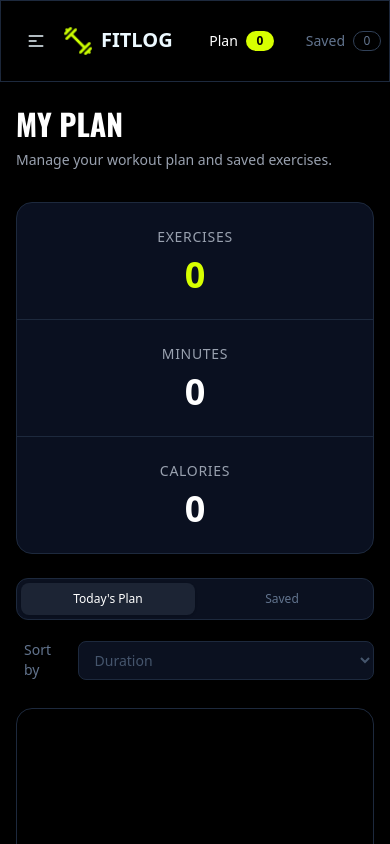
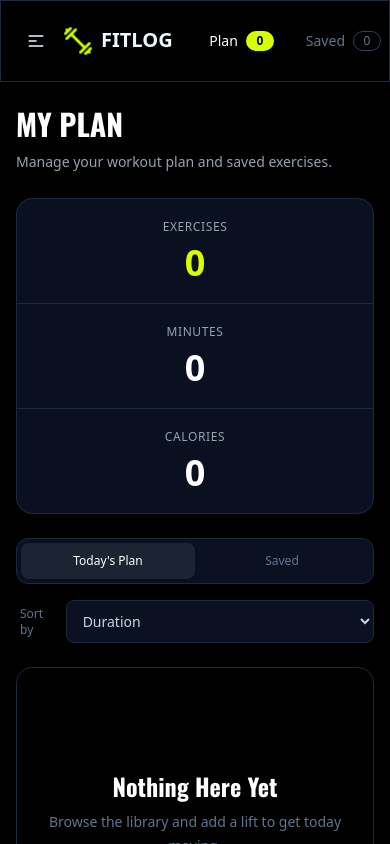
Before and after one commit to Pranto779/FITLOG, a Next.js app: page /plan in a window 390 px wide. Shown: the top 844 px of the page. Built offline with nearby package versions, Linux system fonts and the light colour scheme.

Commit message:
Make all responsive

```diff
--- a/src/app/plan/page.tsx
+++ b/src/app/plan/page.tsx
@@ -49,21 +49,26 @@ const Planpage = () => {
 
   return (
     <div className="container mx-auto my-6 px-4 sm:my-8 md:my-10">
-      <div className="mb-8">
+
+      {/* Header */}
+      <div className="mb-6 sm:mb-8">
         <h1
           className={`${oswald.className} text-3xl font-bold text-white sm:text-4xl`}
         >
           MY PLAN
         </h1>
 
-        <p className="mt-2 text-sm text-gray-400 sm:text-base">
+        <p className="mt-2 max-w-xl text-sm leading-6 text-gray-400 sm:text-base">
           Manage your workout plan and saved exercises.
         </p>
       </div>
 
+      {/* Stats */}
       <div className="grid grid-cols-1 overflow-hidden rounded-2xl border border-slate-800 bg-[#0A1020] sm:grid-cols-3">
-        <div className="border-b border-slate-800 p-6 text-center sm:border-b-0 sm:border-r">
-          <p className="text-sm uppercase tracking-wider text-gray-400">
+
+        {/* Exercises */}
+        <div className="border-b border-slate-800 p-5 text-center sm:border-b-0 sm:border-r sm:p-6">
+          <p className="text-xs uppercase tracking-wider text-gray-400 sm:text-sm">
             Exercises
           </p>
 
@@ -72,8 +77,9 @@ const Planpage = () => {
           </h2>
         </div>
 
-        <div className="border-b border-slate-800 p-6 text-center sm:border-b-0 sm:border-r">
-          <p className="text-sm uppercase tracking-wider text-gray-400">
+        {/* Minutes */}
+        <div className="border-b border-slate-800 p-5 text-center sm:border-b-0 sm:border-r sm:p-6">
+          <p className="text-xs uppercase tracking-wider text-gray-400 sm:text-sm">
             Minutes
           </p>
 
@@ -82,8 +88,9 @@ const Planpage = () => {
           </h2>
         </div>
 
-        <div className="p-6 text-center">
-          <p className="text-sm uppercase tracking-wider text-gray-400">
+        {/* Calories */}
+        <div className="p-5 text-center sm:p-6">
+          <p className="text-xs uppercase tracking-wider text-gray-400 sm:text-sm">
             Calories
           </p>
 
@@ -93,11 +100,15 @@ const Planpage = () => {
         </div>
       </div>
 
-      <div className="mt-6 flex flex-col gap-4 sm:flex-row sm:items-center sm:justify-between">
-        <div className="inline-flex w-full rounded-xl border border-slate-800 bg-[#0B1120] p-1 sm:w-auto">
+      {/* Tabs + Sort */}
+      <div className="mt-6 flex flex-col gap-4 md:flex-row md:items-center md:justify-between">
+
+        {/* Tabs */}
+        <div className="flex w-full rounded-xl border border-slate-800 bg-[#0B1120] p-1 md:w-auto">
+
           <button
             onClick={() => setActiveTab("today")}
-            className={`flex-1 rounded-lg px-6 py-2 text-xs transition-all duration-200 sm:flex-none ${
+            className={`flex-1 rounded-lg px-4 py-2.5 text-xs transition-all duration-200 sm:px-6 md:flex-none ${
               activeTab === "today"
                 ? "bg-[#1C2434] text-white shadow-sm"
                 : "text-slate-500 hover:text-slate-300"
@@ -108,7 +119,7 @@ const Planpage = () => {
 
           <button
             onClick={() => setActiveTab("saved")}
-            className={`flex-1 rounded-lg px-6 py-2 text-xs transition-all duration-200 sm:flex-none ${
+            className={`flex-1 rounded-lg px-4 py-2.5 text-xs transition-all duration-200 sm:px-6 md:flex-none ${
               activeTab === "saved"
                 ? "bg-[#1C2434] text-white shadow-sm"
                 : "text-slate-500 hover:text-slate-300"
@@ -116,35 +127,46 @@ const Planpage = () => {
           >
             Saved
           </button>
+
         </div>
-        <div className="flex items-center gap-2">
-          <p className="text-sm text-slate-500 px-2 py-1 rounded-md">Sort by</p>
+
+        {/* Sort */}
+        <div className="flex w-full items-center justify-between gap-2 sm:justify-end md:w-auto">
+
+          <p className="rounded-md px-1 py-1 text-xs text-slate-500 sm:px-2 sm:text-sm">
+            Sort by
+          </p>
+
           <select
             value={sortBy}
             onChange={(e) => setSortBy(e.target.value)}
-            className="w-full rounded-lg border border-slate-800 bg-[#0B1120] px-3 py-2 text-sm text-slate-600 outline-none transition hover:border-slate-600 sm:w-auto"
+            className="w-full rounded-lg border border-slate-800 bg-[#0B1120] px-3 py-2.5 text-sm text-slate-300 outline-none transition hover:border-slate-600 sm:w-auto"
           >
-            <option value="duration"> Duration</option>
-            <option value="calories"> Calories</option>
-            <option value="rating"> Rating</option>
+            <option value="duration">Duration</option>
+            <option value="calories">Calories</option>
+            <option value="rating">Rating</option>
           </select>
 
         </div>
       </div>
 
+      {/* Content */}
       <div className="mt-6">
+
+        {/* Today */}
         {activeTab === "today" &&
           (add.length > 0 ? (
             <TodaYcard exercises={sortedExercises} />
           ) : (
-            <div className="flex min-h-[400px] flex-col items-center justify-center rounded-2xl border border-slate-800 px-4 text-center sm:min-h-[450px]">
+            <div className="flex min-h-[350px] flex-col items-center justify-center rounded-2xl border border-slate-800 px-5 text-center sm:min-h-[450px]">
+
               <h2
-                className={`${oswald.className} text-3xl font-bold text-white`}
+                className={`${oswald.className} text-2xl font-bold text-white sm:text-3xl`}
               >
                 Nothing Here Yet
               </h2>
 
-              <p className="mt-2 text-sm text-slate-500">
+              <p className="mt-2 max-w-md text-sm leading-6 text-slate-500">
                 Browse the library and add a lift to get today moving.
               </p>
 
@@ -153,21 +175,24 @@ const Planpage = () => {
                   Go to workout
                 </button>
               </Link>
+
             </div>
           ))}
 
+        {/* Saved */}
         {activeTab === "saved" &&
           (save.length > 0 ? (
             <Savepage exercises={sortedExercises} />
           ) : (
-            <div className="flex min-h-[400px] flex-col items-center justify-center rounded-2xl border border-slate-800 px-4 text-center sm:min-h-[450px]">
+            <div className="flex min-h-[350px] flex-col items-center justify-center rounded-2xl border border-slate-800 px-5 text-center sm:min-h-[450px]">
+
               <h2
-                className={`${oswald.className} text-3xl font-bold text-white`}
+                className={`${oswald.className} text-2xl font-bold text-white sm:text-3xl`}
               >
                 Nothing Here Yet
               </h2>
 
-              <p className="mt-2 text-sm text-slate-500">
+              <p className="mt-2 max-w-md text-sm leading-6 text-slate-500">
                 Browse the library and add a lift to get today moving.
               </p>
 
@@ -176,8 +201,10 @@ const Planpage = () => {
                   Go to workout
                 </button>
               </Link>
+
             </div>
           ))}
+
       </div>
     </div>
   );
```
